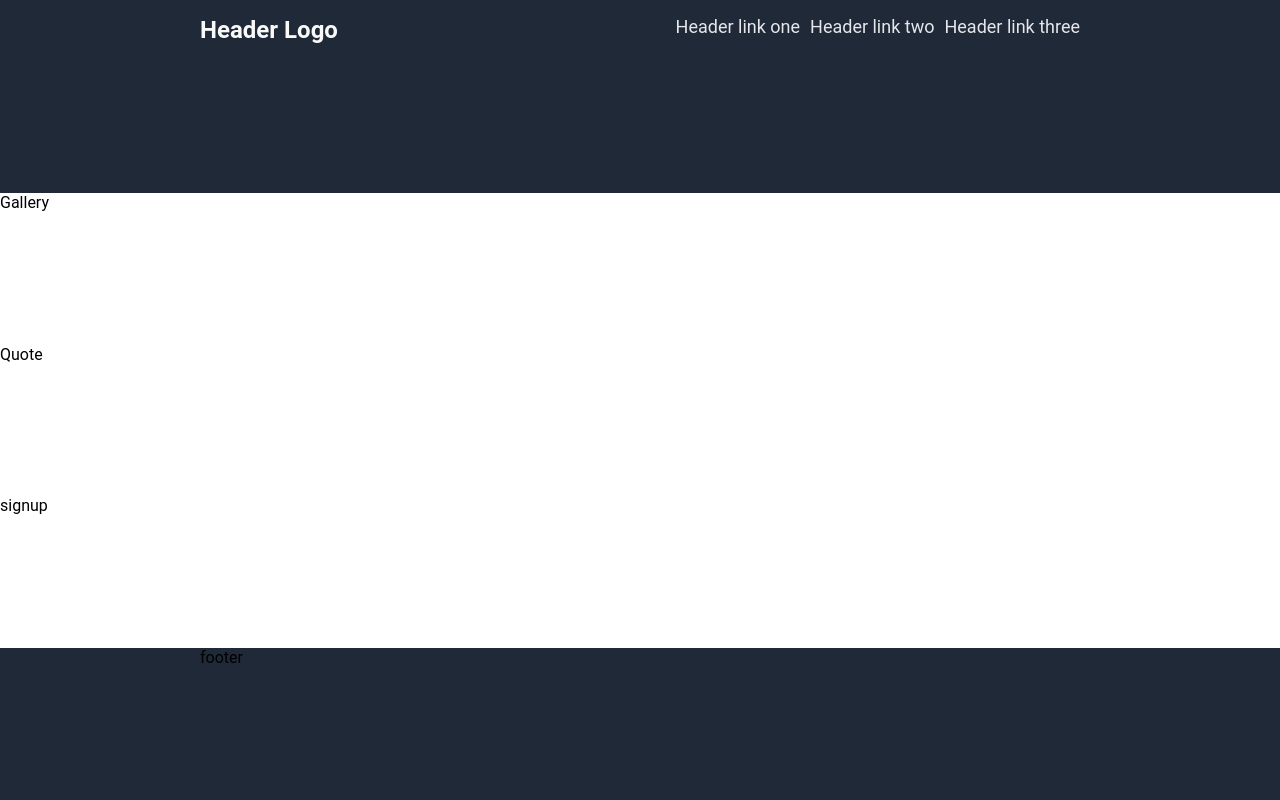
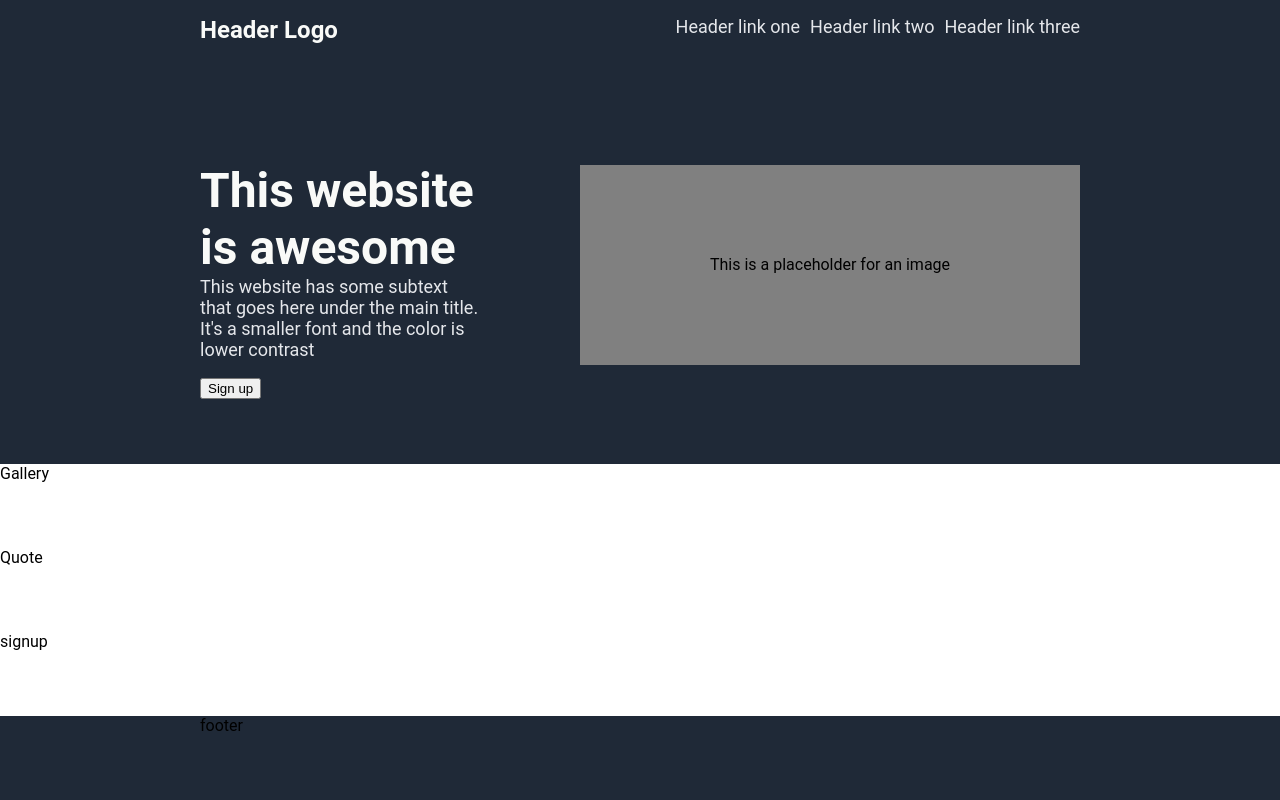
Before and after one commit to SimonO7/odin-landing-page, a plain HTML site: page landing-page.html in a window 1280 px wide. Drawn offline with Linux system fonts and the light colour scheme; files that its build step writes are made by us from their sources.

Commit message:
Add the hero text and pic section

```diff
--- a/landing-page.html
+++ b/landing-page.html
@@ -3,7 +3,7 @@
     <head>
         <meta charset="utf-8">
         <title>My Landing Page</title>
-        <link rel="stylesheet" href="./styles.css">
+        <link rel="stylesheet" href="./styles/styles.css">
     </head>
     <body>
         <div class="top">
@@ -15,6 +15,16 @@
                     <li><a href="#">Header link three</a></li>
                 </ul>
             </div>
+            <div class="hero">
+                <div class="hero-text">
+                    <h1 class="hero-main-text">This website is awesome</h1>
+                    <p class="hero-sec-text">This website has some subtext that goes here under the main title. It's a smaller font and the color is lower contrast</p>
+                    <button>Sign up</button>
+                </div>
+                <div class="hero-pic">
+                    <div class="image-placeholder">This is a placeholder for an image</div>
+                </div>
+            </div>
         </div>
         <div class="gallery">Gallery</div>
         <div class="quote">Quote</div>
```
